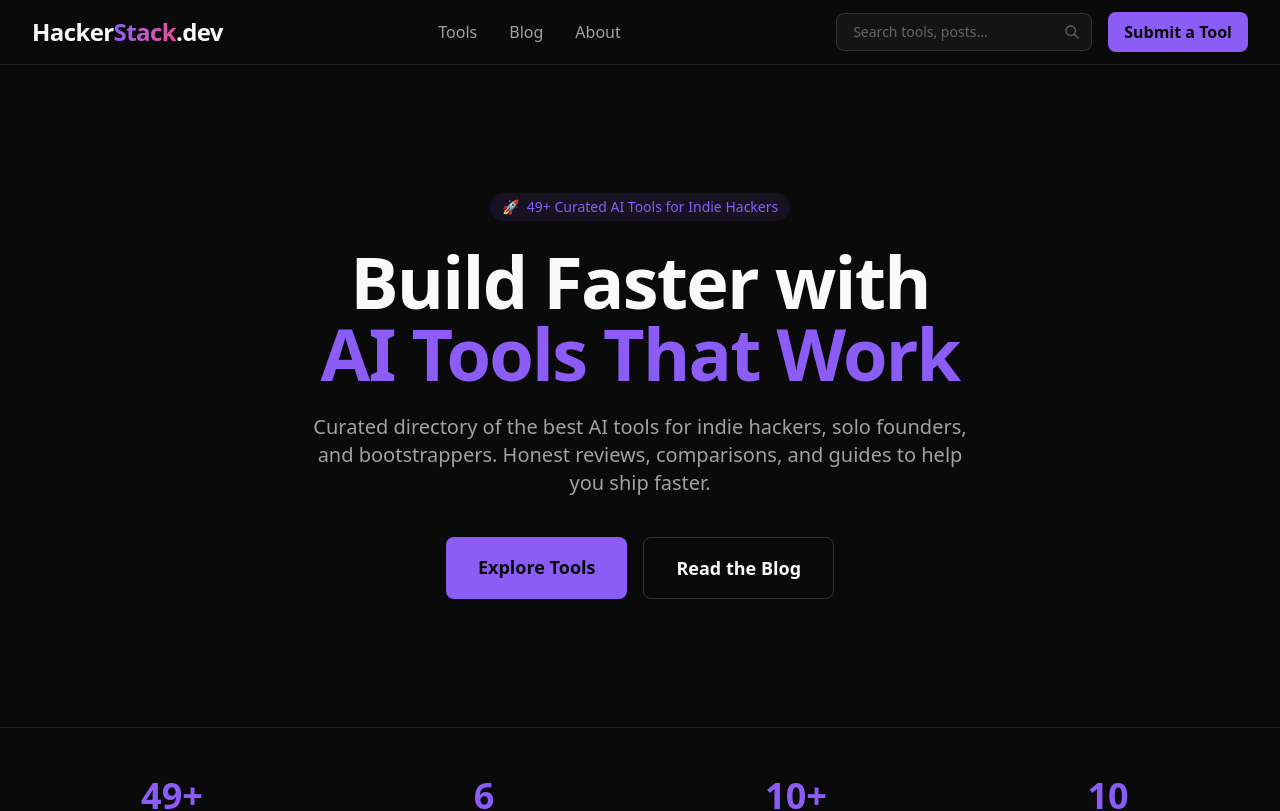
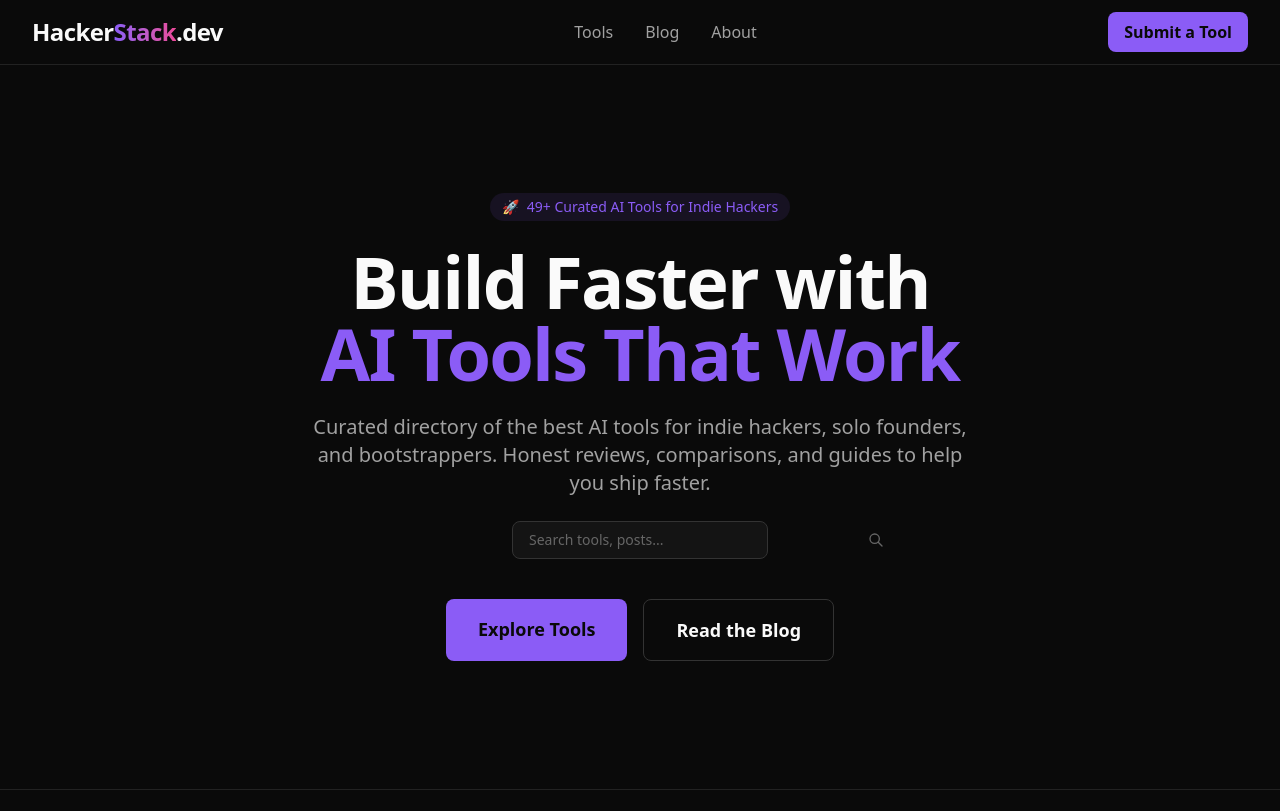
Before and after one commit to pascalicchio/hackerstack.ai, a Next.js app: page / in a window 1280 px wide. Shown: the top 811 px of the page. Built offline with nearby package versions, Linux system fonts and the light colour scheme.

Commit message:
Fix: Move search box to hero section (better placement)
- Search box now in hero section under title
- Removed from header navigation
- Cleaner layout, more prominent search
- Users see search immediately on homepage

```diff
--- a/src/app/blog/page.tsx
+++ b/src/app/blog/page.tsx
@@ -103,7 +103,6 @@
               </Link>
             </div>
             <div className="flex items-center space-x-4">
-              <SearchBox />
               <Link
                 href="/submit"
                 className="px-4 py-2 bg-[#8B5CF6] text-[#0a0a0a] font-semibold rounded-lg hover:bg-[#A78BFA] transition-colors"
--- a/src/app/page.tsx
+++ b/src/app/page.tsx
@@ -70,7 +70,6 @@
               </a>
             </div>
             <div className="flex items-center space-x-4">
-              <SearchBox />
               <Link
                 href="/submit"
                 className="px-4 py-2 bg-[#8B5CF6] text-[#0a0a0a] font-semibold rounded-lg hover:bg-[#A78BFA] transition-colors"
@@ -94,10 +93,16 @@
             Build Faster with<br />
             <span className="text-[#8B5CF6]">AI Tools That Work</span>
           </h1>
-          <p className="text-xl text-[#a1a1a1] max-w-2xl mx-auto mb-10">
+          <p className="text-xl text-[#a1a1a1] max-w-2xl mx-auto mb-6">
             Curated directory of the best AI tools for indie hackers, solo founders, and bootstrappers.
             Honest reviews, comparisons, and guides to help you ship faster.
           </p>
+
+          {/* Search Box in Hero */}
+          <div className="max-w-lg mx-auto mb-10">
+            <SearchBox />
+          </div>
+
           <div className="flex flex-col sm:flex-row justify-center gap-4">
             <Link
               href="/tools"
```
